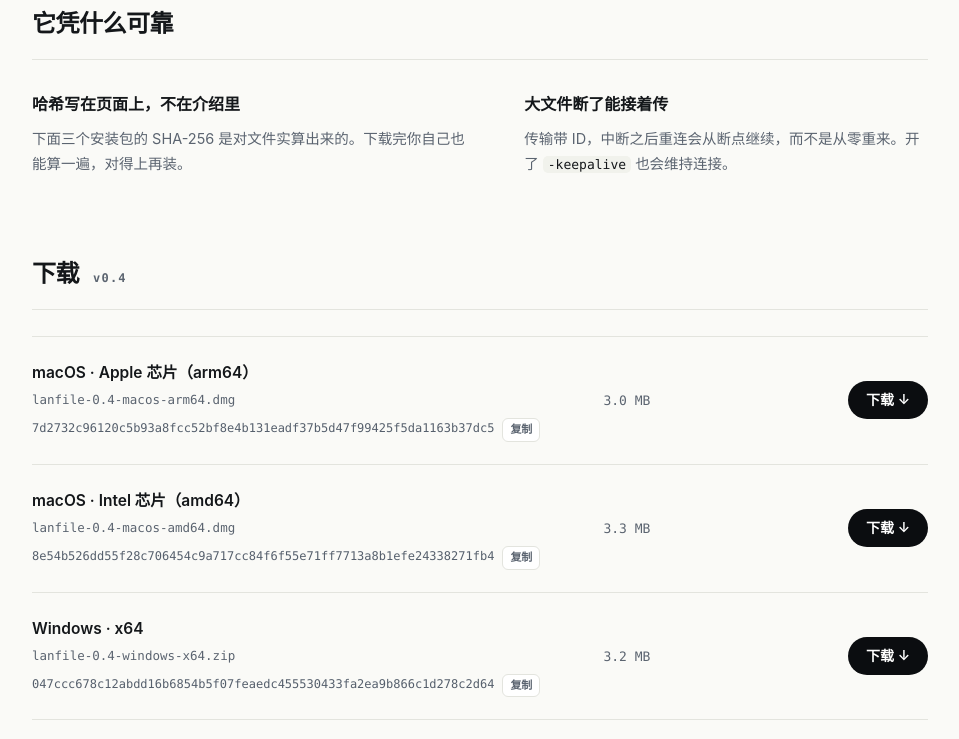
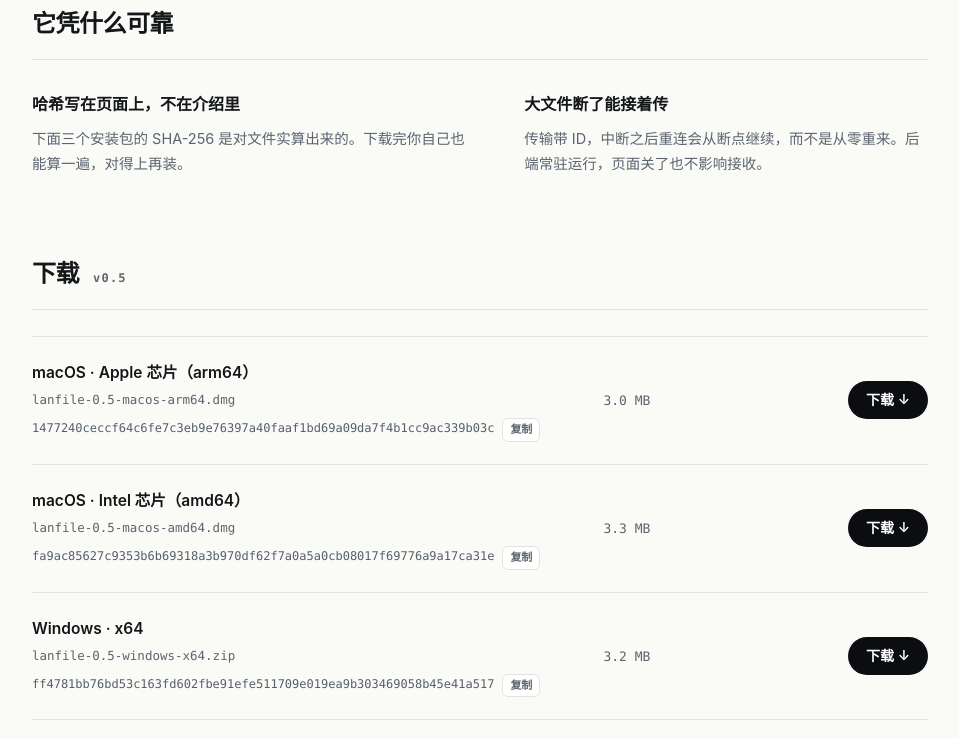
Before and after one commit to lcj-make/lanfile, a plain HTML site: page index.html in a window 1280 px wide. Shown: the part 1518-2257 px from the top of the page, without its empty margins (160-1119 px from the left). Drawn offline with Linux system fonts and the light colour scheme.

Commit message:
更新官网到 lanfile v0.5：替换 macOS arm64/amd64 与 Windows x64 安装包、页面与 SHA-256 指纹

```diff
--- a/index.html
+++ b/index.html
@@ -210,43 +210,43 @@
       </div>
       <div>
         <h3>大文件断了能接着传</h3>
-        <p>传输带 ID，中断之后重连会从断点继续，而不是从零重来。开了 <code>-keepalive</code> 也会维持连接。</p>
+        <p>传输带 ID，中断之后重连会从断点继续，而不是从零重来。后端常驻运行，页面关了也不影响接收。</p>
       </div>
     </div>
   </section>
 
   <section id="download">
-    <div class="sec-head"><h2>下载</h2><span>v0.4</span></div>
+    <div class="sec-head"><h2>下载</h2><span>v0.5</span></div>
     <div class="dl-list">
 
       <div class="dl-row">
         <div>
           <div class="dl-name">macOS · Apple 芯片（arm64）</div>
-          <div class="dl-file">lanfile-0.4-macos-arm64.dmg</div>
-          <div class="hash"><code>7d2732c96120c5b93a8fcc52bf8e4b131eadf37b5d47f99425f5da1163b37dc5</code><button class="copy" data-hash="7d2732c96120c5b93a8fcc52bf8e4b131eadf37b5d47f99425f5da1163b37dc5">复制</button></div>
+          <div class="dl-file">lanfile-0.5-macos-arm64.dmg</div>
+          <div class="hash"><code>1477240ceccf64c6fe7c3eb9e76397a40faaf1bd69a09da7f4b1cc9ac339b03c</code><button class="copy" data-hash="1477240ceccf64c6fe7c3eb9e76397a40faaf1bd69a09da7f4b1cc9ac339b03c">复制</button></div>
         </div>
         <div class="dl-size">3.0 MB</div>
-        <div><a class="dl-btn" href="downloads/lanfile-0.4-macos-arm64.dmg" download>下载 ↓</a></div>
+        <div><a class="dl-btn" href="downloads/lanfile-0.5-macos-arm64.dmg" download>下载 ↓</a></div>
       </div>
 
       <div class="dl-row">
         <div>
           <div class="dl-name">macOS · Intel 芯片（amd64）</div>
-          <div class="dl-file">lanfile-0.4-macos-amd64.dmg</div>
-          <div class="hash"><code>8e54b526dd55f28c706454c9a717cc84f6f55e71ff7713a8b1efe24338271fb4</code><button class="copy" data-hash="8e54b526dd55f28c706454c9a717cc84f6f55e71ff7713a8b1efe24338271fb4">复制</button></div>
+          <div class="dl-file">lanfile-0.5-macos-amd64.dmg</div>
+          <div class="hash"><code>fa9ac85627c9353b6b69318a3b970df62f7a0a5a0cb08017f69776a9a17ca31e</code><button class="copy" data-hash="fa9ac85627c9353b6b69318a3b970df62f7a0a5a0cb08017f69776a9a17ca31e">复制</button></div>
         </div>
         <div class="dl-size">3.3 MB</div>
-        <div><a class="dl-btn" href="downloads/lanfile-0.4-macos-amd64.dmg" download>下载 ↓</a></div>
+        <div><a class="dl-btn" href="downloads/lanfile-0.5-macos-amd64.dmg" download>下载 ↓</a></div>
       </div>
 
       <div class="dl-row">
         <div>
           <div class="dl-name">Windows · x64</div>
-          <div class="dl-file">lanfile-0.4-windows-x64.zip</div>
-          <div class="hash"><code>047ccc678c12abdd16b6854b5f07feaedc455530433fa2ea9b866c1d278c2d64</code><button class="copy" data-hash="047ccc678c12abdd16b6854b5f07feaedc455530433fa2ea9b866c1d278c2d64">复制</button></div>
+          <div class="dl-file">lanfile-0.5-windows-x64.zip</div>
+          <div class="hash"><code>ff4781bb76bd53c163fd602fbe91efe511709e019ea9b303469058b45e41a517</code><button class="copy" data-hash="ff4781bb76bd53c163fd602fbe91efe511709e019ea9b303469058b45e41a517">复制</button></div>
         </div>
         <div class="dl-size">3.2 MB</div>
-        <div><a class="dl-btn" href="downloads/lanfile-0.4-windows-x64.zip" download>下载 ↓</a></div>
+        <div><a class="dl-btn" href="downloads/lanfile-0.5-windows-x64.zip" download>下载 ↓</a></div>
       </div>
 
     </div>
@@ -270,13 +270,13 @@
       </details>
       <details>
         <summary>传输中断了要重来吗？</summary>
-        <p>不用。每次传输都有 ID，重连之后会从断点继续；加 <code>-keepalive</code> 可以维持长连接。</p>
+        <p>不用。每次传输都有 ID，重连之后会从断点继续；后端常驻后台，页面只是操作入口。</p>
       </details>
     </div>
   </section>
 
   <footer>
-    <span>lanfile v0.4 · 局域网原样文件传输</span>
+    <span>lanfile v0.5 · 局域网原样文件传输</span>
     <span>SHA-256 双端校验 · 2026</span>
   </footer>
 </div>
```
Also changed, not shown: 7 other files.
